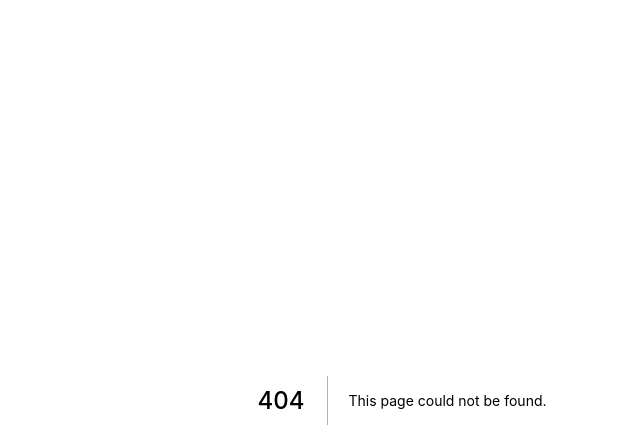
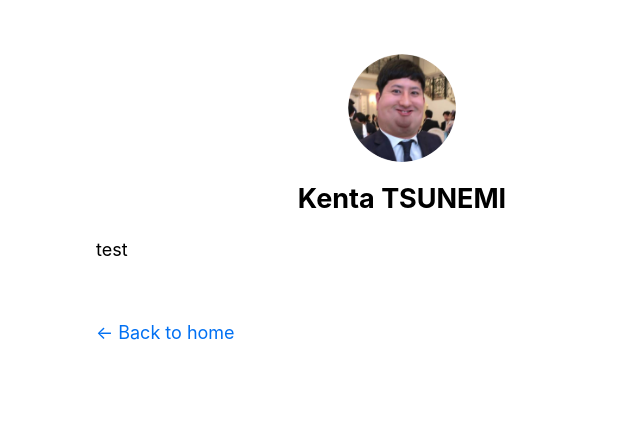
Before and after one commit to tocomi/nextjs-blog, a Next.js app: page /sandbox in a window 1280 px wide. Before the commit this address had no page. Shown: the top 448 px of the page, without its empty margins (238-878 px from the left). Built offline with nearby package versions, Linux system fonts and the light colour scheme.

Commit message:
feat: make sandbox page

```diff
--- a/pages/index.tsx
+++ b/pages/index.tsx
@@ -10,7 +10,7 @@ export default function Home({
   allPostsData,
 }: {
   allPostsData: { date: string; title: string; id: string }[];
-}) {
+}): JSX.Element {
   return (
     <Layout home>
       <Head>
@@ -39,6 +39,9 @@ export default function Home({
           ))}
         </ul>
       </section>
+      <Link href={'/sandbox'}>
+        <a>sandbox</a>
+      </Link>
     </Layout>
   );
 }
--- /dev/null
+++ b/pages/sandbox/index.tsx
@@ -0,0 +1,11 @@
+import Layout from '../../components/layout';
+
+const Sandbox = (): JSX.Element => {
+  return (
+    <Layout>
+      <span>test</span>
+    </Layout>
+  );
+};
+
+export default Sandbox;
```
